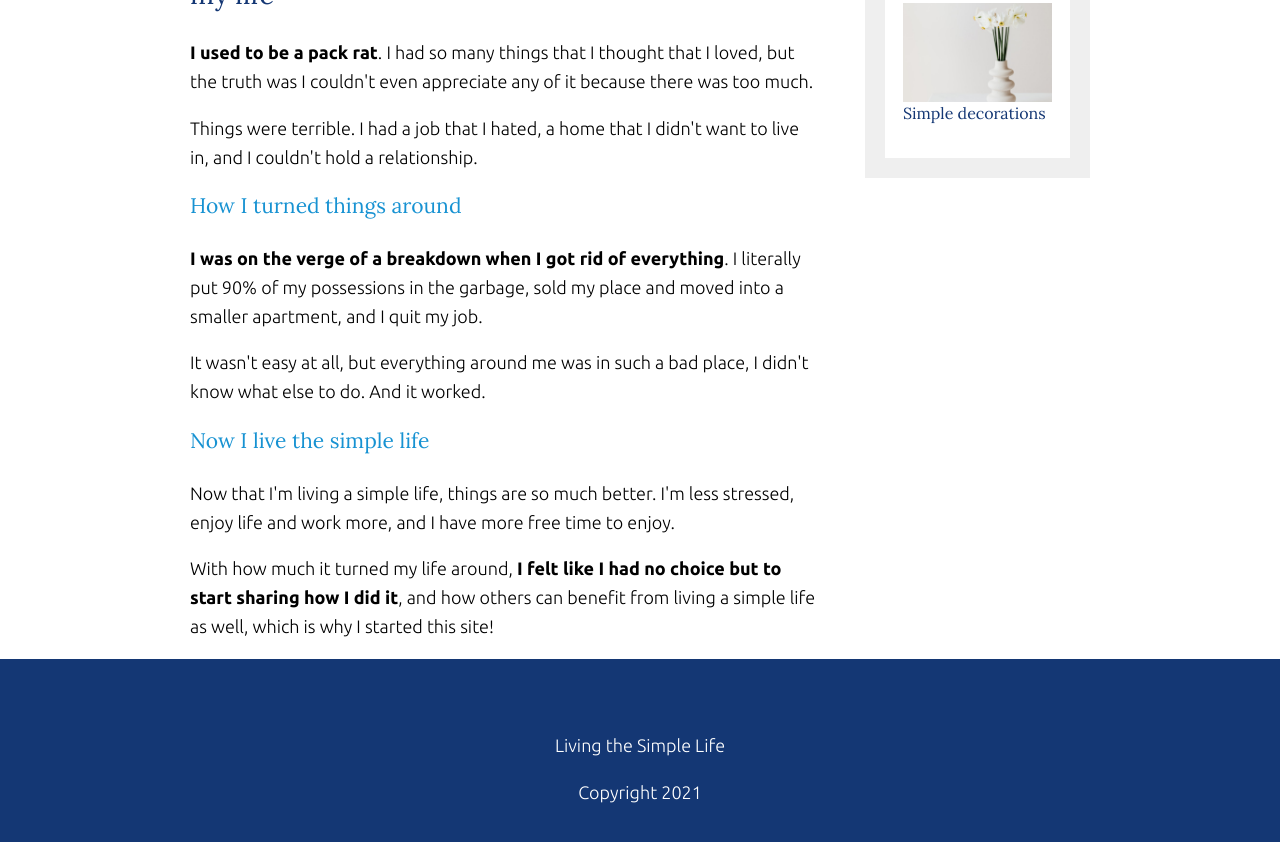
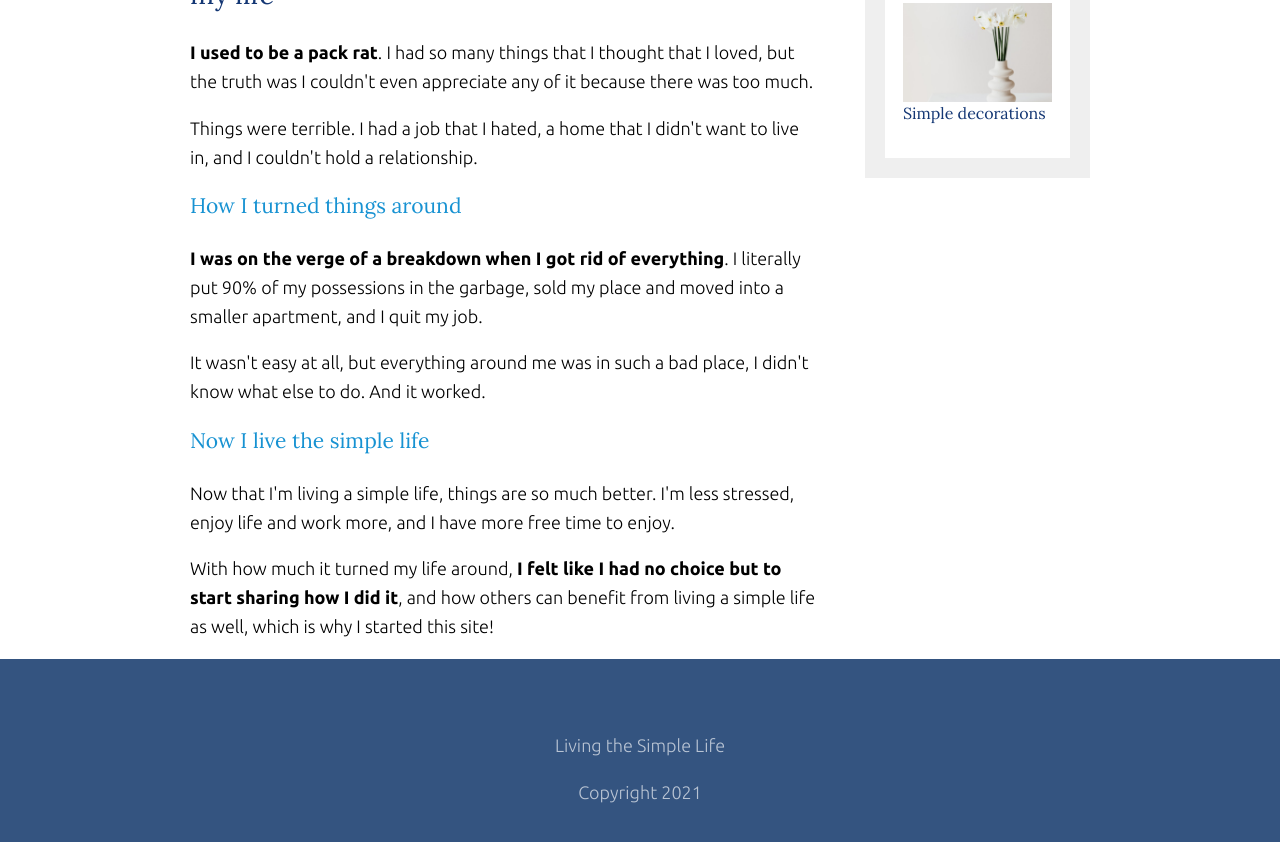
Before and after one commit to kishanlokappa/Live-Algorthims, a plain HTML site: page aboutMe.html in a window 1280 px wide. Shown: the part 603-1445 px from the top of the page. Drawn offline with Linux system fonts and the light colour scheme.

Commit message:
adding changes

```diff
--- a/LiveAlgo.css
+++ b/LiveAlgo.css
@@ -136,8 +136,8 @@ header {
 }
 
 footer {
-  background: #143774;
-  color: white;
+  background: #345480;
+  color: rgba(255, 255, 255, 0.65);
   text-align: center;
   padding: 3em 0;
 }
```
